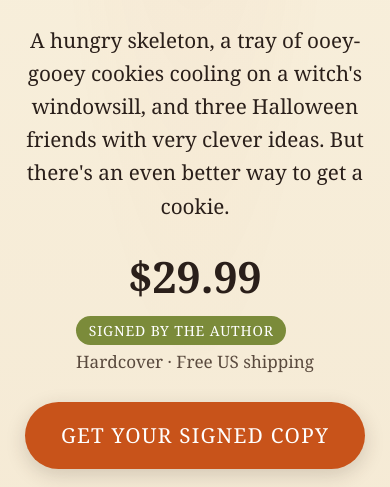
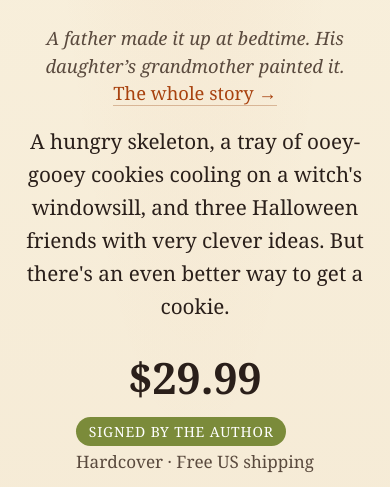
Before and after one commit to ghremyiii-3claw/theskeletonbook, a plain HTML site: page public/index.html in a window 390 px wide. Shown: the part 722-1209 px from the top of the page. Drawn offline with nearby package versions, Linux system fonts and the light colour scheme; a web font is replaced by a local one.

Commit message:
Surface the origin story in the hero; reclaim mobile fold
Rather than moving the whole 'How It Began' section up (which would
push price and CTA further below the mobile fold), add one line under
the byline that carries the three-generation story in twelve words,
linking down to the full section.

Measured problem: at <=900px .hero-grid collapses to one column and
.hero-cover precedes .hero-text, so the cover image consumes roughly
300px before any text renders. On a 430px phone the buy button lands
around 760px down - at or past the fold, and well past it on an SE.

Fix: cap .hero-cover img at 38vh on mobile, pulling price and CTA up
roughly 120-150px without touching desktop layout.

```diff
--- a/public/index.html
+++ b/public/index.html
@@ -137,6 +137,7 @@ src="https://www.facebook.com/tr?id=932546405919107&ev=PageView&noscript=1" alt=
       <p class="kicker">A Halloween picture book</p>
       <h1>The Skeleton<br><em>and the</em><br>Chocolate Chip Cookie</h1>
       <p class="byline">by <strong>Andrew Scott</strong> &middot; illustrated by <strong>V. Khromatidi</strong></p>
+      <p class="origin-hook">A father made it up at bedtime. His daughter&rsquo;s grandmother painted it. <a href="#author">The whole story &rarr;</a></p>
       <p class="lead">A hungry skeleton, a tray of ooey-gooey cookies cooling on a witch's windowsill, and three Halloween friends with very clever ideas. But there's an even better way to get a cookie.</p>
       <div class="price-block">
         <div class="price">$29.99</div>
--- a/public/style.css
+++ b/public/style.css
@@ -363,3 +363,32 @@ h1 em {
   width: 36px;
   height: 36px;
 }
+
+/* ---- hero origin hook ---- */
+.origin-hook {
+  font-family: var(--serif);
+  font-style: italic;
+  font-size: 1.02rem;
+  line-height: 1.5;
+  color: var(--ink-soft, #5b5148);
+  margin: 0.15rem 0 1rem;
+}
+.origin-hook a {
+  font-style: normal;
+  white-space: nowrap;
+  color: var(--pumpkin-deep);
+  text-decoration: none;
+  border-bottom: 1px solid rgba(160,80,30,0.35);
+}
+.origin-hook a:hover { border-bottom-color: var(--pumpkin-deep); }
+
+/* On phones the cover stacks above the text and eats the fold.
+   Cap it so the price and buy button stay reachable without scrolling. */
+@media (max-width: 900px) {
+  .hero-cover img {
+    max-height: 38vh;
+    width: auto;
+    margin: 0 auto;
+    display: block;
+  }
+}
```
